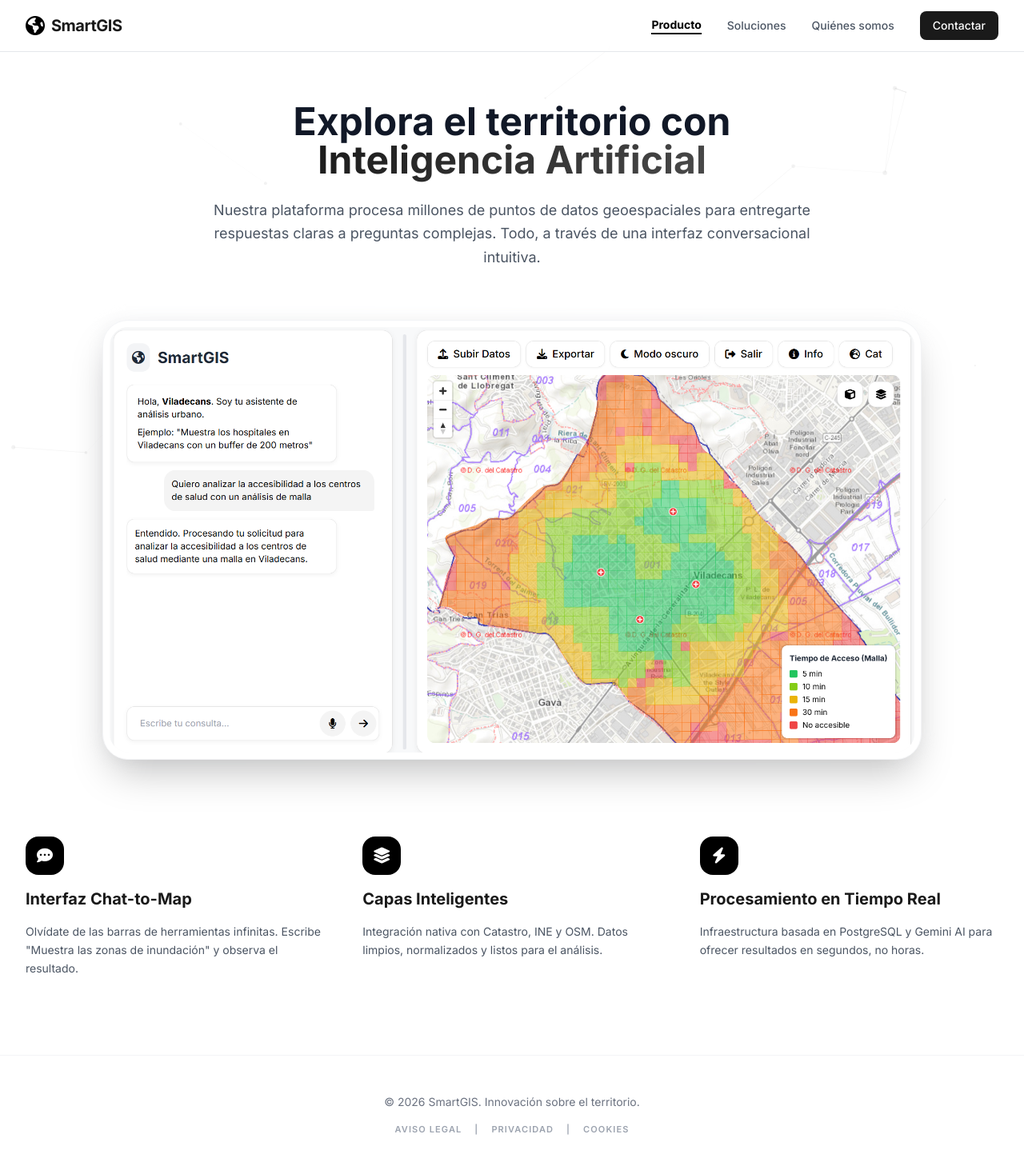
After one commit to smartgiscat/landing, a Flask app: page /producto in a window 1280 px wide. The commit adds this page. Shown: the whole page at 80% size. Run offline with Flask 3, Linux system fonts and the light colour scheme; some libraries are stand-ins or nearby versions.

Commit message:
gran modificacio landing

```diff
--- a/app.py
+++ b/app.py
@@ -5,6 +5,18 @@ app = Flask(__name__)
 @app.route('/')
 def home():
     return render_template('home.html')
+
+@app.route('/producto')
+def producto():
+    return render_template('producto.html')
+
+@app.route('/soluciones')
+def soluciones():
+    return render_template('soluciones.html')
+
+@app.route('/equipo')
+def equipo():
+    return render_template('equipo.html')
 
 @app.route('/cookies')
 def cookies():
--- /dev/null
+++ b/templates/producto.html
@@ -0,0 +1,120 @@
+<!DOCTYPE html>
+<html lang="es">
+<head>
+    <meta charset="UTF-8">
+    <meta name="viewport" content="width=device-width, initial-scale=1.0">
+    <title>Producto | SmartGIS</title>
+
+    <link rel="stylesheet" href="{{ url_for('static', filename='css/styles.css') }}">
+    <link rel="icon" href="{{ url_for('static', filename='img/logo_svg.svg') }}" type="image/svg+xml">
+    <script src="https://cdn.tailwindcss.com"></script>
+    <link rel="stylesheet" href="https://cdnjs.cloudflare.com/ajax/libs/font-awesome/6.4.0/css/all.min.css">
+    <script src="https://cdn.jsdelivr.net/npm/tsparticles@2.0.6/tsparticles.bundle.min.js"></script>
+</head>
+
+<body class="antialiased">
+    <div id="particles-js"></div>
+
+    <nav class="glass-nav fixed w-full top-0 z-50">
+        <div class="max-w-7xl mx-auto px-4 sm:px-6 lg:px-8">
+            <div class="flex justify-between h-16 items-center">
+                <a href="/" class="flex items-center gap-2">
+                    <i class="fas fa-globe-americas text-2xl text-black"></i>
+                    <span class="text-xl font-bold tracking-tight">SmartGIS</span>
+                </a>
+                <div class="hidden md:flex items-center space-x-8">
+                    <a href="/producto" class="text-sm font-bold text-black border-b-2 border-black">Producto</a>
+                    <a href="/soluciones" class="text-sm font-medium text-gray-600 hover:text-black">Soluciones</a>
+                    <a href="/equipo" class="text-sm font-medium text-gray-600 hover:text-black">Quiénes somos</a>
+                    <a href="https://docs.google.com/forms/d/e/1FAIpQLSfJO-QmNZtDW_80Z0sKrmAr8Q-kHNWfnmzqhpwDCDNnE9kDMA/viewform" class="btn-primary py-2 px-4 text-sm">Contactar</a>
+                </div>
+            </div>
+        </div>
+    </nav>
+
+    <main class="relative pt-32 pb-24">
+        <div class="max-w-7xl mx-auto px-4 sm:px-6 lg:px-8">
+            <div class="text-center mb-16">
+                <h2 class="text-4xl md:text-5xl font-extrabold text-gray-900 mb-6">
+                    Explora el territorio con <br>
+                    <span class="text-gradient">Inteligencia Artificial</span>
+                </h2>
+                <p class="text-lg text-gray-600 max-w-3xl mx-auto leading-relaxed">
+                    Nuestra plataforma procesa millones de puntos de datos geoespaciales para entregarte respuestas claras a preguntas complejas. Todo, a través de una interfaz conversacional intuitiva.
+                </p>
+            </div>
+
+            <div class="relative max-w-5xl mx-auto mb-24 group">
+                <div class="absolute -inset-1 bg-gradient-to-r from-gray-200 to-gray-100 rounded-[2rem] blur opacity-25 group-hover:opacity-50 transition duration-1000"></div>
+                <div class="relative bg-white p-2 rounded-[2rem] shadow-2xl border border-gray-100 overflow-hidden">
+                    <img src="{{ url_for('static', filename='img/producto.png') }}"
+                         alt="Dashboard de SmartGIS"
+                         class="w-full h-auto rounded-[1.5rem] shadow-inner">
+                </div>
+            </div>
+
+            <div class="grid md:grid-cols-3 gap-12">
+                <div class="flex flex-col gap-4">
+                    <div class="w-12 h-12 bg-black text-white rounded-2xl flex items-center justify-center">
+                        <i class="fas fa-comment-dots text-xl"></i>
+                    </div>
+                    <h3 class="text-xl font-bold">Interfaz Chat-to-Map</h3>
+                    <p class="text-gray-600 text-sm leading-relaxed">Olvídate de las barras de herramientas infinitas. Escribe "Muestra las zonas de inundación" y observa el resultado.</p>
+                </div>
+                <div class="flex flex-col gap-4">
+                    <div class="w-12 h-12 bg-black text-white rounded-2xl flex items-center justify-center">
+                        <i class="fas fa-layer-group text-xl"></i>
+                    </div>
+                    <h3 class="text-xl font-bold">Capas Inteligentes</h3>
+                    <p class="text-gray-600 text-sm leading-relaxed">Integración nativa con Catastro, INE y OSM. Datos limpios, normalizados y listos para el análisis.</p>
+                </div>
+                <div class="flex flex-col gap-4">
+                    <div class="w-12 h-12 bg-black text-white rounded-2xl flex items-center justify-center">
+                        <i class="fas fa-bolt text-xl"></i>
+                    </div>
+                    <h3 class="text-xl font-bold">Procesamiento en Tiempo Real</h3>
+                    <p class="text-gray-600 text-sm leading-relaxed">Infraestructura basada en PostgreSQL y Gemini AI para ofrecer resultados en segundos, no horas.</p>
+                </div>
+            </div>
+        </div>
+    </main>
+
+    <footer class="py-12 border-t border-gray-100">
+        <div class="max-w-7xl mx-auto px-4 text-center">
+            <p class="text-gray-500 text-sm mb-4">© 2026 SmartGIS. Innovación sobre el territorio.</p>
+            <div class="flex justify-center gap-4 text-[11px] text-gray-400 uppercase tracking-widest font-semibold">
+                <a href="/aviso-legal" class="hover:text-black">Aviso Legal</a>
+                <span>|</span>
+                <a href="/privacidad" class="hover:text-black">Privacidad</a>
+                <span>|</span>
+                <a href="/cookies" class="hover:text-black">Cookies</a>
+            </div>
+        </div>
+    </footer>
+
+    <script>
+        document.addEventListener('DOMContentLoaded', function() {
+            if (window.tsParticles) {
+                tsParticles.load("particles-js", {
+                    particles: {
+                        number: { value: 30, density: { enable: true, value_area: 800 } },
+                        color: { value: "#000000" },
+                        shape: { type: "circle" },
+                        opacity: { value: 0.05 },
+                        size: { value: 3, random: true },
+                        line_linked: {
+                            enable: true,
+                            distance: 150,
+                            color: "#000000",
+                            opacity: 0.05,
+                            width: 1
+                        },
+                        move: { enable: true, speed: 0.8, out_mode: "out" }
+                    },
+                    retina_detect: true
+                });
+            }
+        });
+    </script>
+</body>
+</html>
```
Also changed, not shown: templates/equipo.html (added, +118 -0 lines), templates/home.html (+30 -40 lines), templates/soluciones.html (added, +114 -0 lines), static/img/logos/arsys.png (added), static/img/logos/catastro.png (added), static/img/logos/esri.png (added), static/img/logos/gemini.png (added), static/img/logos/ine.png (added), static/img/logos/osm.png (added), static/img/logos/ovh.png (added), static/img/logos/postgres.png (added).
